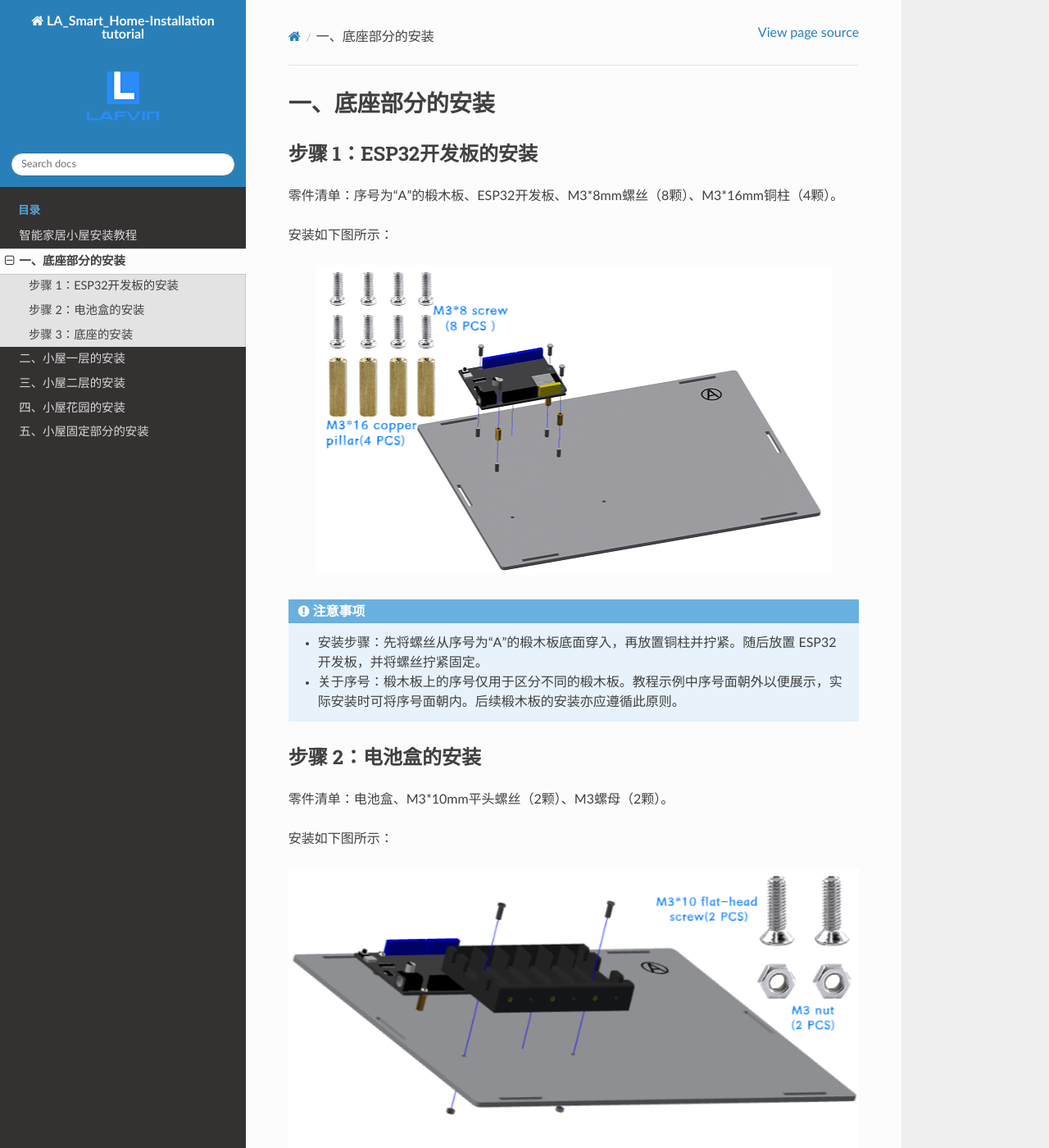
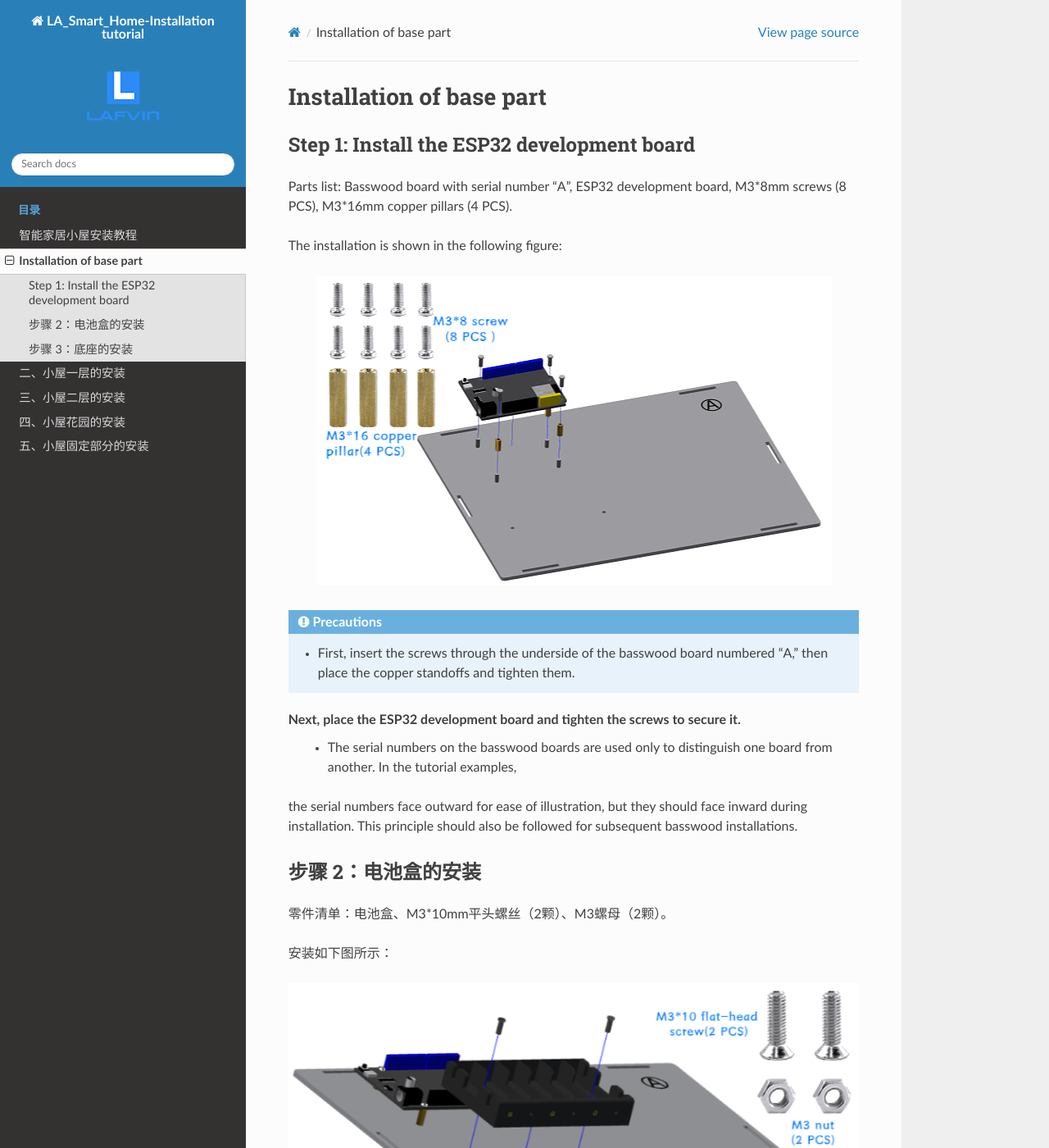
Before and after one commit to COLA508/LAFVIN_Smart-Home, a Sphinx documentation site: the page built from docs/source/Base.rst, in a window 1280 px wide and 1400 px high. Shown: the whole window at 82% size. Built offline with Sphinx 7.4.7 and the Read the Docs theme 3.1.0, drawn with Linux system fonts in a browser that asks for light colours.

Commit message:
Update Base.rst

```diff
--- a/docs/source/Base.rst
+++ b/docs/source/Base.rst
@@ -1,12 +1,12 @@
-一、底座部分的安装
+Installation of base part
 ===========================
 
-步骤 1：ESP32开发板的安装
+Step 1: Install the ESP32 development board
 ---------------------------
 
-零件清单：序号为“A”的椴木板、ESP32开发板、M3*8mm螺丝（8颗）、M3*16mm铜柱（4颗）。
+Parts list: Basswood board with serial number "A", ESP32 development board, M3*8mm screws (8 PCS), M3*16mm copper pillars (4 PCS).
 
-安装如下图所示：
+The installation is shown in the following figure:
 
 .. image:: _static/开发板安装带螺丝.png
    :alt: ESP32开发板安装
@@ -16,10 +16,13 @@
 
    <div style="margin-top: 30px;"></div>
 
-.. admonition:: 注意事项
+.. admonition:: Precautions
 
- - 安装步骤：先将螺丝从序号为“A”的椴木板底面穿入，再放置铜柱并拧紧。随后放置 ESP32 开发板，并将螺丝拧紧固定。
- - 关于序号：椴木板上的序号仅用于区分不同的椴木板。教程示例中序号面朝外以便展示，实际安装时可将序号面朝内。后续椴木板的安装亦应遵循此原则。
+ - First, insert the screws through the underside of the basswood board numbered "A," then place the copper standoffs and tighten them.
+Next, place the ESP32 development board and tighten the screws to secure it.
+ - The serial numbers on the basswood boards are used only to distinguish one board from another. In the tutorial examples,
+the serial numbers face outward for ease of illustration, but they should face inward during installation.
+This principle should also be followed for subsequent basswood installations.
 
 步骤 2：电池盒的安装
 ---------------------------
```
